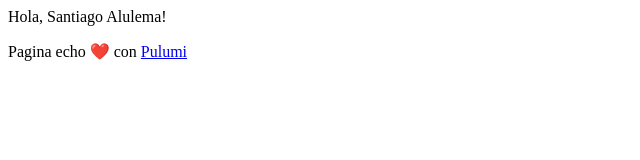
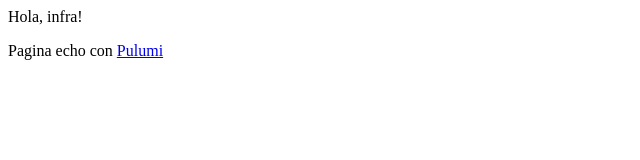
Before and after one commit to santiagoaluas/pulumiSantiago, a plain HTML site: page wwwroot/index.html in a window 1280 px wide. Shown: the whole page, without its empty margins (0-640 px from the left). Drawn offline with Linux system fonts and the light colour scheme.

Commit message:
prueba deploy

```diff
--- a/wwwroot/index.html
+++ b/wwwroot/index.html
@@ -2,5 +2,5 @@
     <title>Hello S3</title><meta charset="UTF-8">
     <link rel="shortcut icon" href="/favicon.png" type="image/png">
 </head>
-<body><p>Hola, Santiago Alulema!</p><p>Pagina echo ❤️ con <a href="https://pulumi.com">Pulumi</a></p>
+<body><p>Hola, infra!</p><p>Pagina echo con <a href="https://pulumi.com">Pulumi</a></p>
 </body></html>
```
